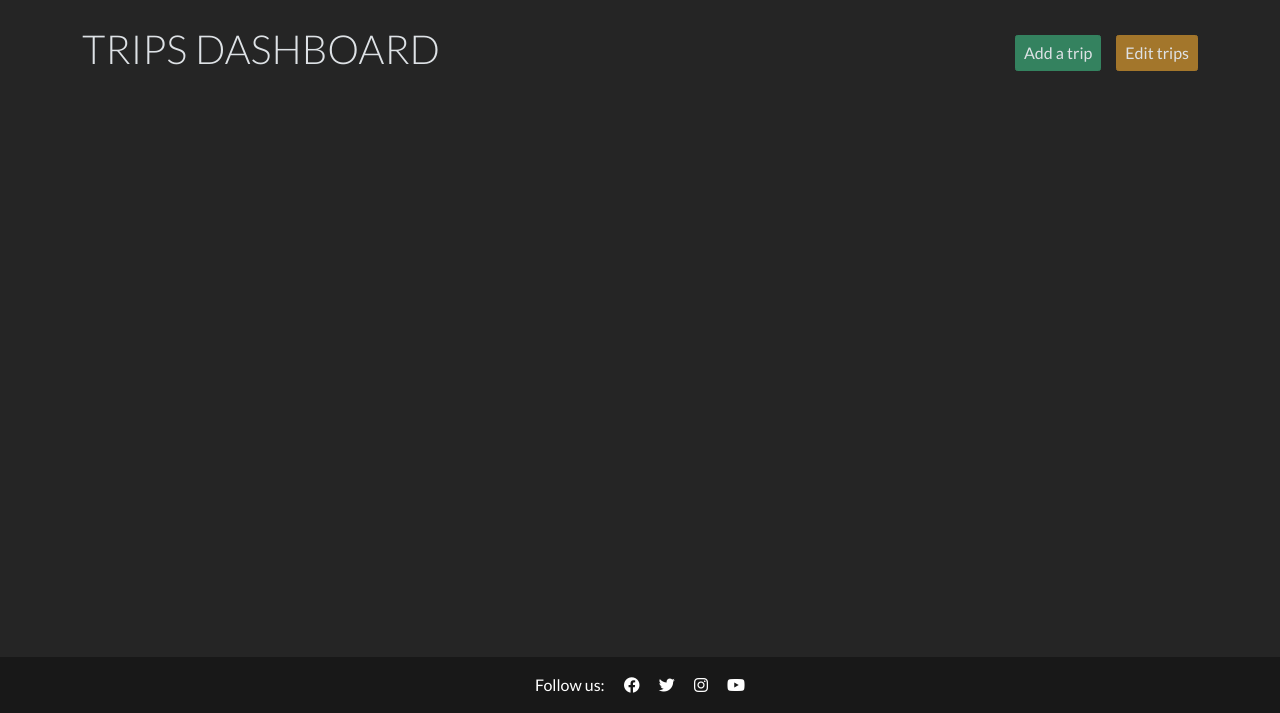
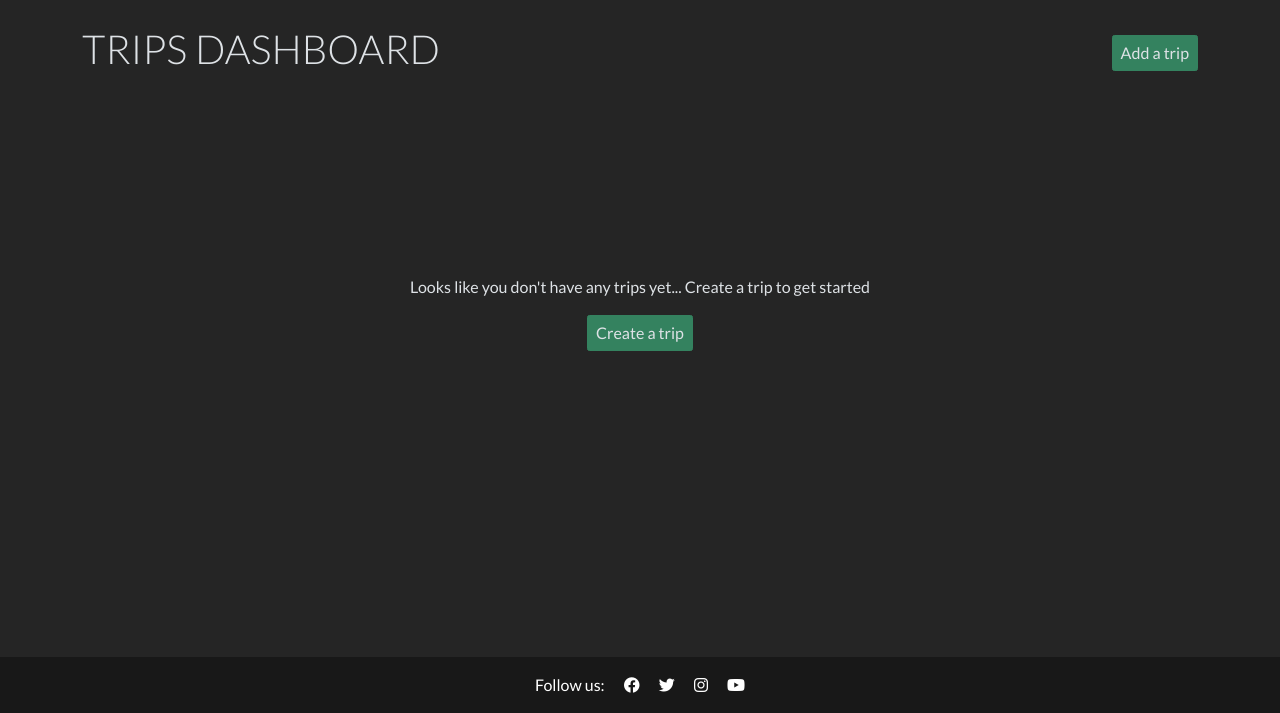
Before and after one commit to rowanam/time-traveling, a Django app: page /dashboard/ in a window 1280 px wide. Shown: the part 87-800 px from the top of the page. Run offline with Django 3.2, Linux system fonts and the light colour scheme; the visitor is signed in with stand-in values (Sample User, id 1); data that the repository does not hold is empty.

Commit message:
feat: change display for empty dashboard

```diff
--- a/static/css/style.css
+++ b/static/css/style.css
@@ -142,6 +142,14 @@ footer {
 }
 
 /* TRIPS DASHBOARD */
+
+.dashboard-empty-display-wrapper {
+    height: 60vh;
+    display: flex;
+    justify-content: center;
+    align-items: center;
+    text-align: center;
+}
 
 .button-right-col {
     display: flex;
--- a/templates/trips_dashboard.html
+++ b/templates/trips_dashboard.html
@@ -9,12 +9,28 @@
         </div>
         <div class="col-12 ms-2 ms-md-0 col-md-5 button-right-col">
             <a class="btn btn-basic btn-general" href="{% url 'add_trip' %}" role="button">Add a trip</a>
+            {% if trips %}
             <button class="btn btn-basic btn-edit" type="button" data-bs-toggle="collapse"
                 data-bs-target=".trip-card-controls" aria-expanded="false">Edit trips</button>
+            {% endif %}
         </div>
     </div>
 
     <div class="row">
+
+        <!-- No Trips -->
+        {% if not trips %}
+        <div class="col">
+            <div class="dashboard-empty-display-wrapper">
+                <div>
+                    <p>Looks like you don't have any trips yet... Create a trip to get started</p>
+                    <p>
+                        <a class="btn btn-basic btn-general" href="{% url 'add_trip' %}" role="button">Create a trip</a>
+                    </p>
+                </div>
+            </div>
+        </div>
+        {% endif %}
 
         <!-- Trips Column -->
         <div class="col-12 mt-3 left">
@@ -38,8 +54,8 @@
                             <p class="dashboard-trip-dates">{{ trip.start_date }} - {{ trip.end_date }}</p>
                             {% endif %}
                             <div class="collapse trip-card-controls">
-                                <a class="edit-icon-btn trip-card-btn" href="{% url 'edit_trip' trip.id %}" role="button"><i
-                                        class="fa-solid fa-pencil"></i></a>
+                                <a class="edit-icon-btn trip-card-btn" href="{% url 'edit_trip' trip.id %}"
+                                    role="button"><i class="fa-solid fa-pencil"></i></a>
                                 <button class="delete-icon-btn trip-card-btn" type="button" data-bs-toggle="modal"
                                     data-bs-target="#modal-{{ trip.id }}"><i class="fa-solid fa-trash"></i></button>
                             </div>
```
